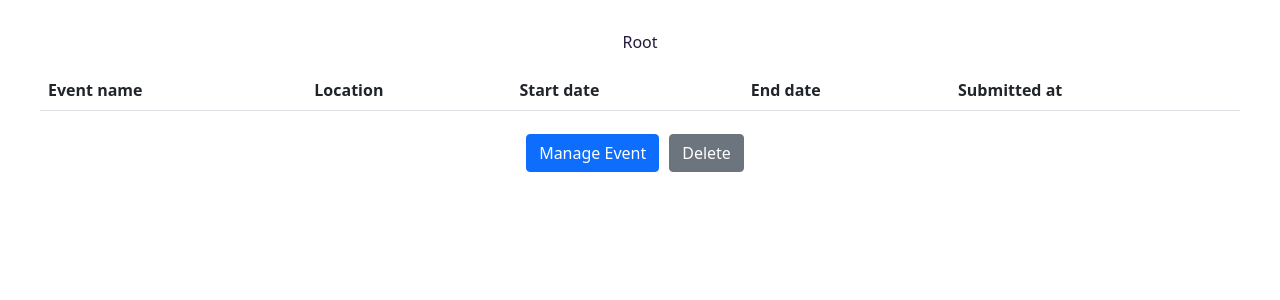
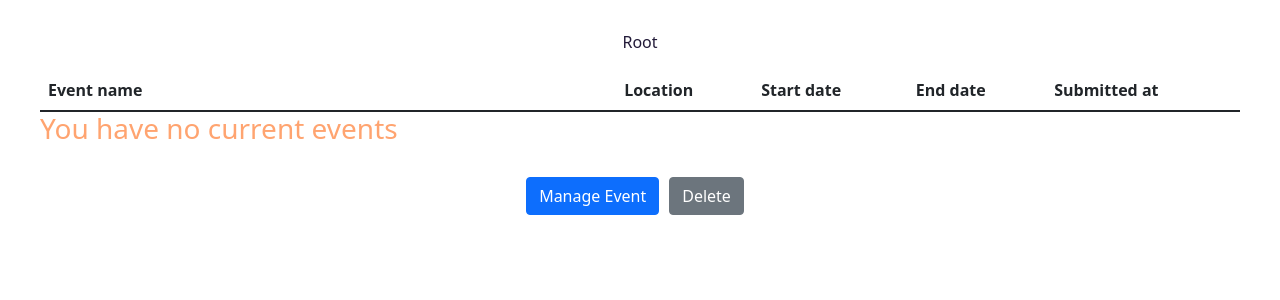
Before and after one commit to dtymos01123581321/onvent_inc, a React (Create React App) app in the folder frontend/: page / in a window 1280 px wide. Shown: the top 300 px of the page. Built offline with nearby package versions, Linux system fonts and the light colour scheme.

Commit message:
[Coding challenge]: 8 - Accessing the / (root) route when no events are available should display a proper message.

```diff
--- a/frontend/src/pages/Main/Main.scss
+++ b/frontend/src/pages/Main/Main.scss
@@ -8,4 +8,8 @@
   .btn-between button {
     margin-right: 10px;
   }
+
+  .table h3 {
+    color: $orange;
+  }
 }
--- a/frontend/src/pages/Main/index.jsx
+++ b/frontend/src/pages/Main/index.jsx
@@ -25,8 +25,6 @@ class Index extends Component {
     const { isModal } = this.state;
     const { events } = this.props;
 
-    console.log('isModal  --: ', isModal);
-
     return (
       <div className="content root">
         <p> Root </p>
@@ -50,7 +48,7 @@ class Index extends Component {
                 <td>{event.endDate}</td>
                 <td>{event.submittedAt}</td>
               </tr>
-            ) : ''}
+            ) : <h3>You have no current events</h3>}
           </tbody>
         </table>
 
```
